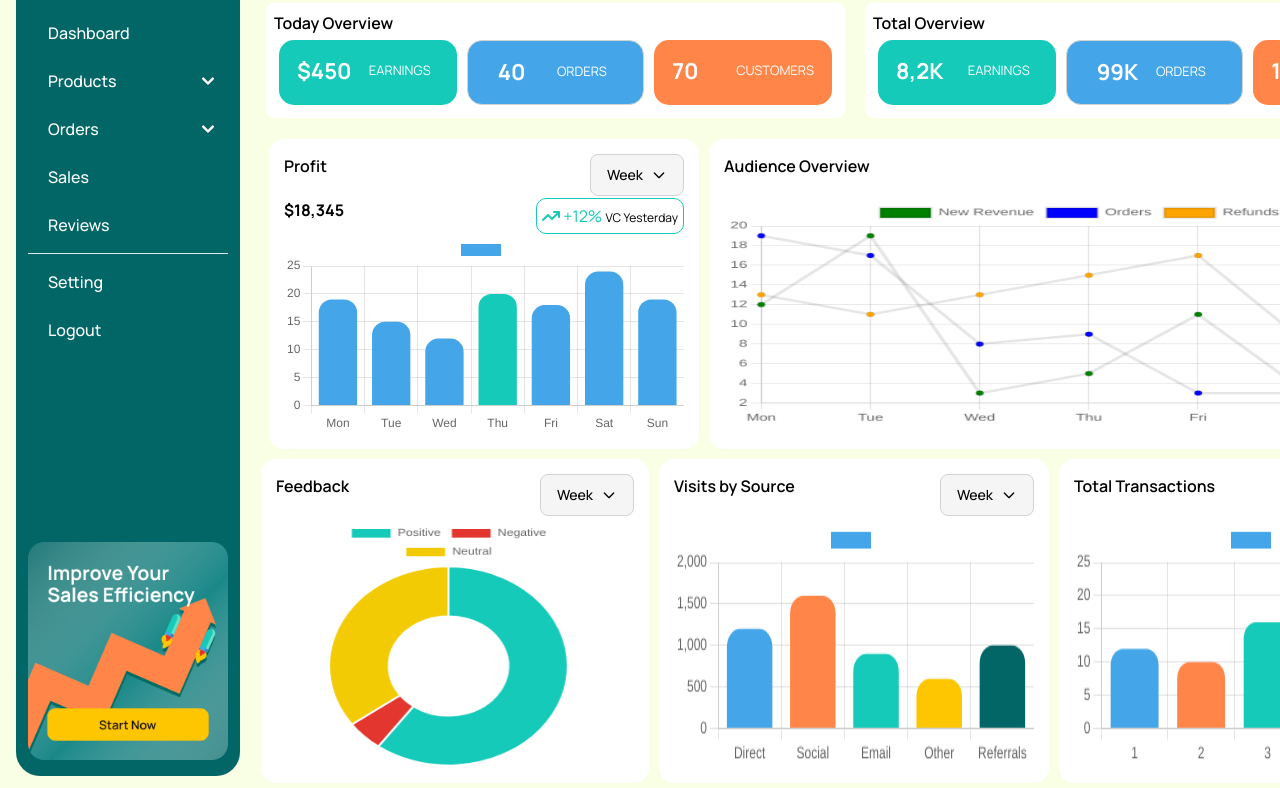
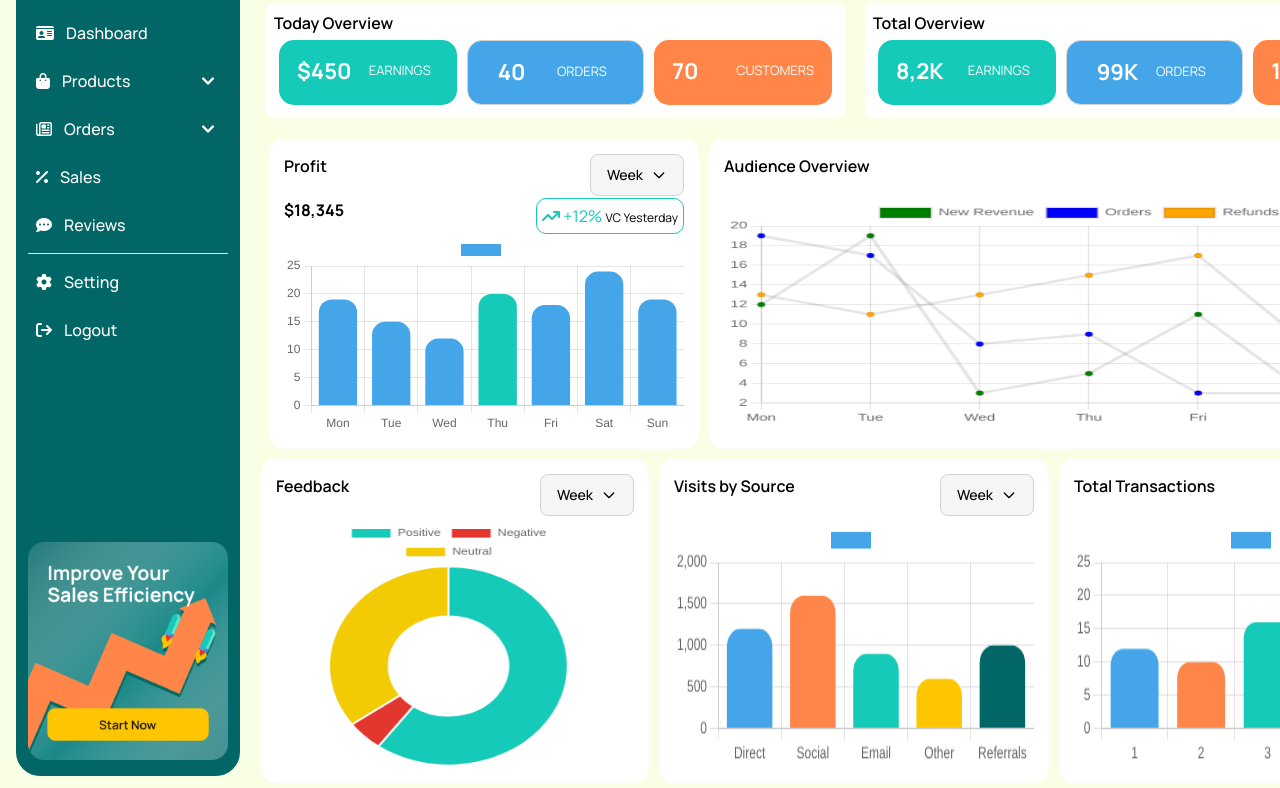
Before and after one commit to humbee-developers/comvi, a website: page public/index.html in a window 1280 px wide. Shown: the part 74-862 px from the top of the page. Drawn offline with nearby package versions, Linux system fonts and the light colour scheme.

Commit message:
icons added

```diff
--- a/public/index.html
+++ b/public/index.html
@@ -45,15 +45,14 @@
                   </div>
                   <ul class="space-y-2 font-medium">
                      <li>
-                        <a href="#" class="flex items-center p-2 text-gray-900 rounded-lg  ">
-
-                           <span class="ml-3 text-white">Dashboard</span>
+                        <a href="#" class="flex items-center p-2 rounded-lg  ">
+                           <i class="fa-solid fa-id-card"></i>  <span class="ml-3 text-white">Dashboard</span>
                         </a>
                      </li>
                      <li>
                         <button type="button"
                            class="flex items-center w-full p-2 text-white transition duration-75 rounded-lg group  "
-                           aria-controls="dropdown-example" data-collapse-toggle="dropdown-example">
+                           aria-controls="dropdown-example" data-collapse-toggle="dropdown-example"><i class="fa-solid fa-bag-shopping"></i>
                            <span class="flex-1 ml-3 text-left whitespace-nowrap" sidebar-toggle-item>Products</span>
                            <svg sidebar-toggle-item class="w-6 h-6" fill="currentColor" viewBox="0 0 20 20"
                               xmlns="http://www.w3.org/2000/svg">
@@ -82,7 +81,7 @@
                      <li>
                         <button type="button"
                            class="flex items-center w-full p-2 text-white transition duration-75 rounded-lg group  "
-                           aria-controls="dropdown-example" data-collapse-toggle="dropdown-example">
+                           aria-controls="dropdown-example" data-collapse-toggle="dropdown-example"><i class="fa-regular fa-newspaper"></i>
                            <span class="flex-1 ml-3 text-left whitespace-nowrap" sidebar-toggle-item>Orders</span>
                            <svg sidebar-toggle-item class="w-6 h-6" fill="currentColor" viewBox="0 0 20 20"
                               xmlns="http://www.w3.org/2000/svg">
@@ -109,24 +108,24 @@
                         </ul>
                      </li>
                      <li>
-                        <a href="#" class="flex items-center p-2  rounded-lg   ">
-                           <span class="flex-1 ml-3 whitespace-nowrap">Sales</span>
+                        <a href="#" class="flex items-center p-2  rounded-lg ">
+                           <i class="fa-solid fa-percent"></i><span class="flex-1 ml-3 whitespace-nowrap">Sales</span>
+                        </a>
+                     </li>
+                     <li>
+                        <a href="#" class="flex items-center p-2  rounded-lg ">
+                           <i class="fa-solid fa-comment-dots"></i><span class="flex-1 ml-3 whitespace-nowrap">Reviews</span>
+                        </a>
+                     </li>
+                     <hr>
+                     <li>
+                        <a href="#" class="flex items-center p-2  rounded-lg ">
+                           <i class="fa-solid fa-gear"></i><span class="flex-1 ml-3 whitespace-nowrap">Setting</span>
                         </a>
                      </li>
                      <li>
                         <a href="#" class="flex items-center p-2  rounded-lg   ">
-                           <span class="flex-1 ml-3 whitespace-nowrap">Reviews</span>
-                        </a>
-                     </li>
-                     <hr>
-                     <li>
-                        <a href="#" class="flex items-center p-2  rounded-lg   ">
-                           <span class="flex-1 ml-3 whitespace-nowrap">Setting</span>
-                        </a>
-                     </li>
-                     <li>
-                        <a href="#" class="flex items-center p-2  rounded-lg   ">
-                           <span class="flex-1 ml-3 whitespace-nowrap">Logout</span>
+                           <i class="fa-solid fa-arrow-right-from-bracket"></i> <span class="flex-1 ml-3 whitespace-nowrap">Logout</span>
                         </a>
                      </li>
                   </ul>
```
